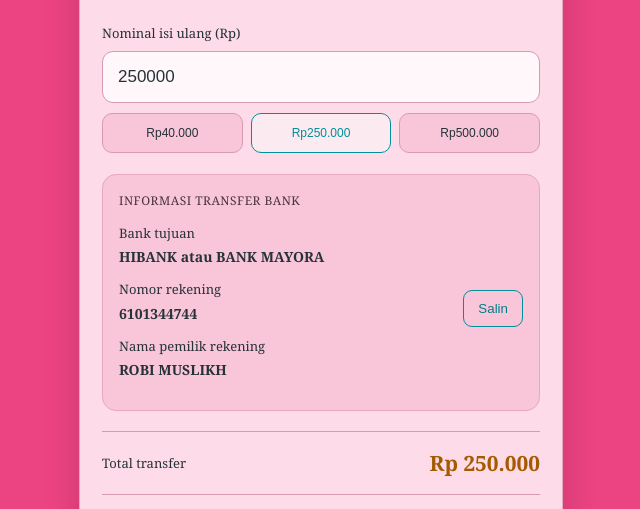
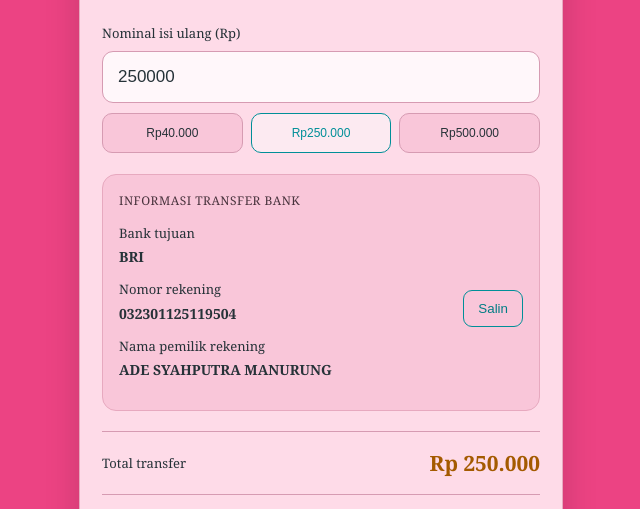
Before and after one commit to mrvinprntn-bot/isiulangastroqoradigital, a plain HTML site: page index.html in a window 1280 px wide. Shown: the part 242-751 px from the top of the page, without its empty margins (319-959 px from the left). Drawn offline with Linux system fonts and the light colour scheme.

Commit message:
Add files via upload

```diff
--- a/index.html
+++ b/index.html
@@ -257,20 +257,20 @@ input:focus { border-color: #D64D83; }
 
         <div class="bank-info">
             Bank tujuan
-            <strong>HIBANK atau BANK MAYORA</strong>
+            <strong>BRI</strong>
         </div>
 
         <div class="account-row">
             <div class="bank-info">
                 Nomor rekening
-                <strong id="rekening">6101344744</strong>
+                <strong id="rekening">032301125119504</strong>
             </div>
             <button class="copy-btn" onclick="copyRekening()">Salin</button>
         </div>
 
         <div class="bank-info">
             Nama pemilik rekening
-            <strong>ROBI MUSLIKH</strong>
+            <strong>ADE SYAHPUTRA MANURUNG</strong>
         </div>
     </section>
 
```
